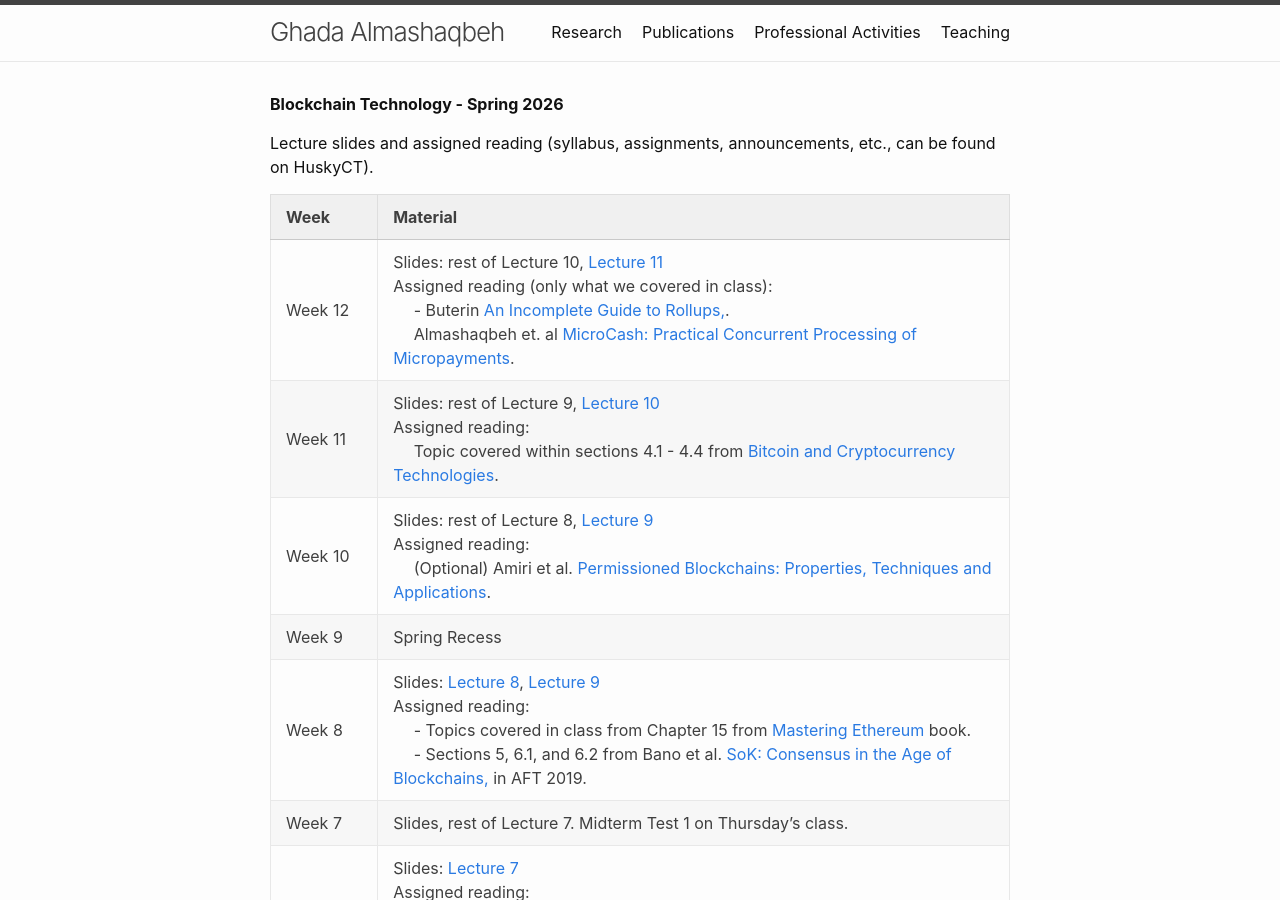
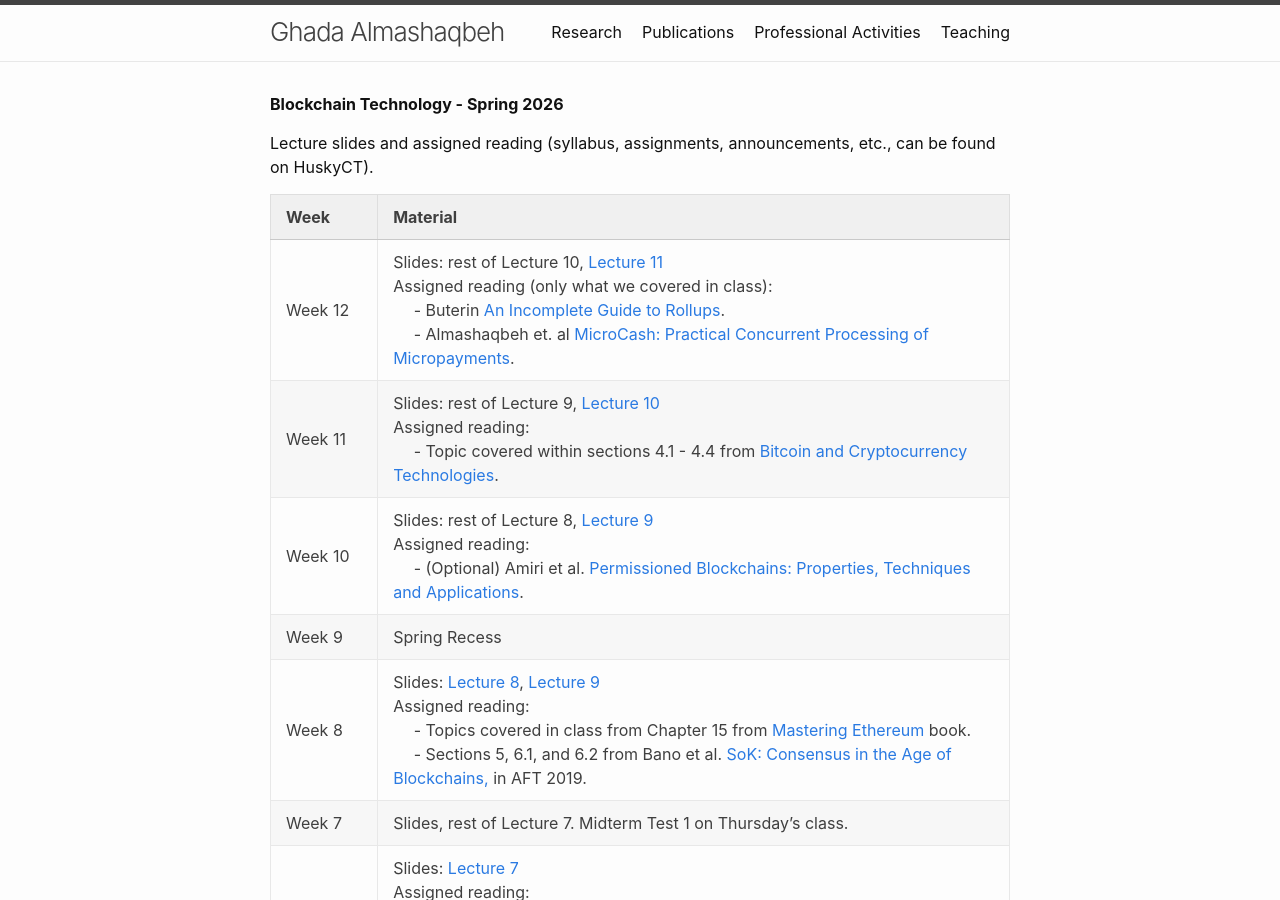
Before and after one commit to GhadaAlmashaqbeh/GhadaAlmashaqbeh.github.io, a Jekyll site: the page built from courses/blockchain-technology-s2026/index.md, in a window 1280 px wide and 900 px high. Built offline with Jekyll 4.4.1, drawn with Linux system fonts in a browser that asks for light colours.

```diff
--- a/courses/blockchain-technology-s2026/index.md
+++ b/courses/blockchain-technology-s2026/index.md
@@ -8,9 +8,9 @@
 
 | Week&emsp;&emsp;| Material           |
 |----------|--------------------|
-| Week 12 | Slides: rest of Lecture 10, [Lecture 11](./lecture11.pdf)  <br/> Assigned reading (only what we covered in class): <br/> &emsp; - Buterin [An Incomplete Guide to Rollups,](https://vitalik.eth.limo/general/2021/01/05/rollup.html). <br/> &emsp; Almashaqbeh et. al [MicroCash: Practical Concurrent Processing of Micropayments](https://arxiv.org/pdf/1911.08520).|
-| Week 11 | Slides: rest of Lecture 9, [Lecture 10](./lecture10.pdf)  <br/> Assigned reading: <br/> &emsp; Topic covered within sections 4.1 - 4.4 from [Bitcoin and Cryptocurrency Technologies](https://d28rh4a8wq0iu5.cloudfront.net/bitcointech/readings/princeton_bitcoin_book.pdf).|
-| Week 10 | Slides: rest of Lecture 8, [Lecture 9](./lecture9.pdf)  <br/> Assigned reading: <br/> &emsp; (Optional) Amiri et al. [Permissioned Blockchains: Properties, Techniques and Applications](https://www.seas.upenn.edu/~mjamiri/papers/permissionedblockchains.pdf).|
+| Week 12 | Slides: rest of Lecture 10, [Lecture 11](./lecture11.pdf)  <br/> Assigned reading (only what we covered in class): <br/> &emsp; - Buterin [An Incomplete Guide to Rollups](https://vitalik.eth.limo/general/2021/01/05/rollup.html). <br/> &emsp; - Almashaqbeh et. al [MicroCash: Practical Concurrent Processing of Micropayments](https://arxiv.org/pdf/1911.08520).|
+| Week 11 | Slides: rest of Lecture 9, [Lecture 10](./lecture10.pdf)  <br/> Assigned reading: <br/> &emsp; - Topic covered within sections 4.1 - 4.4 from [Bitcoin and Cryptocurrency Technologies](https://d28rh4a8wq0iu5.cloudfront.net/bitcointech/readings/princeton_bitcoin_book.pdf).|
+| Week 10 | Slides: rest of Lecture 8, [Lecture 9](./lecture9.pdf)  <br/> Assigned reading: <br/> &emsp; - (Optional) Amiri et al. [Permissioned Blockchains: Properties, Techniques and Applications](https://www.seas.upenn.edu/~mjamiri/papers/permissionedblockchains.pdf).|
 | Week 9 | Spring Recess |
 | Week 8 | Slides: [Lecture 8](./lecture8.pdf), [Lecture 9](./lecture9.pdf)  <br/> Assigned reading: <br/> &emsp; - Topics covered in class from Chapter 15 from [Mastering Ethereum](https://github.com/ethereumbook/ethereumbook/blob/develop/book.asciidoc) book.<br/> &emsp; - Sections 5, 6.1, and 6.2 from Bano et al. [SoK: Consensus in the Age of Blockchains,](https://smeiklej.com/files/aft19a.pdf) in AFT 2019.|
 | Week 7 | Slides, rest of Lecture 7. Midterm Test 1 on Thursday's class.|
```
